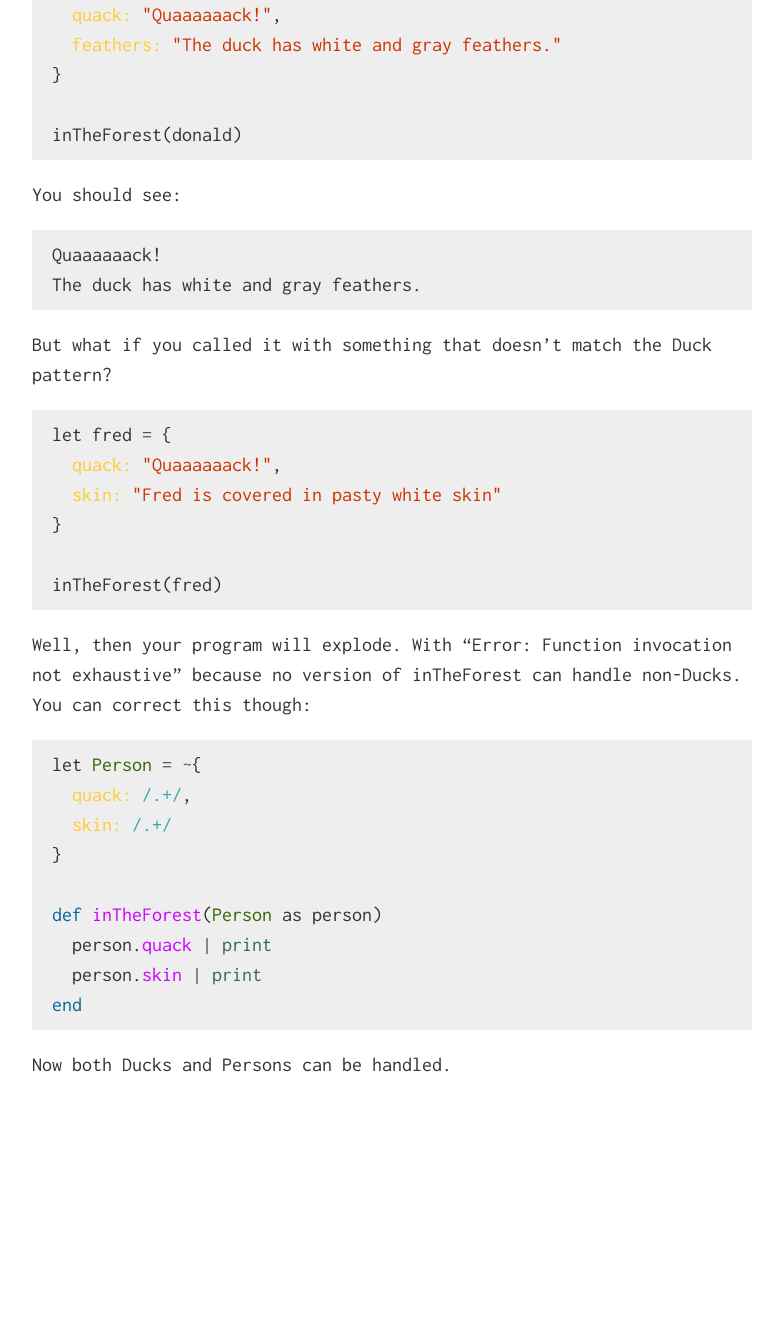
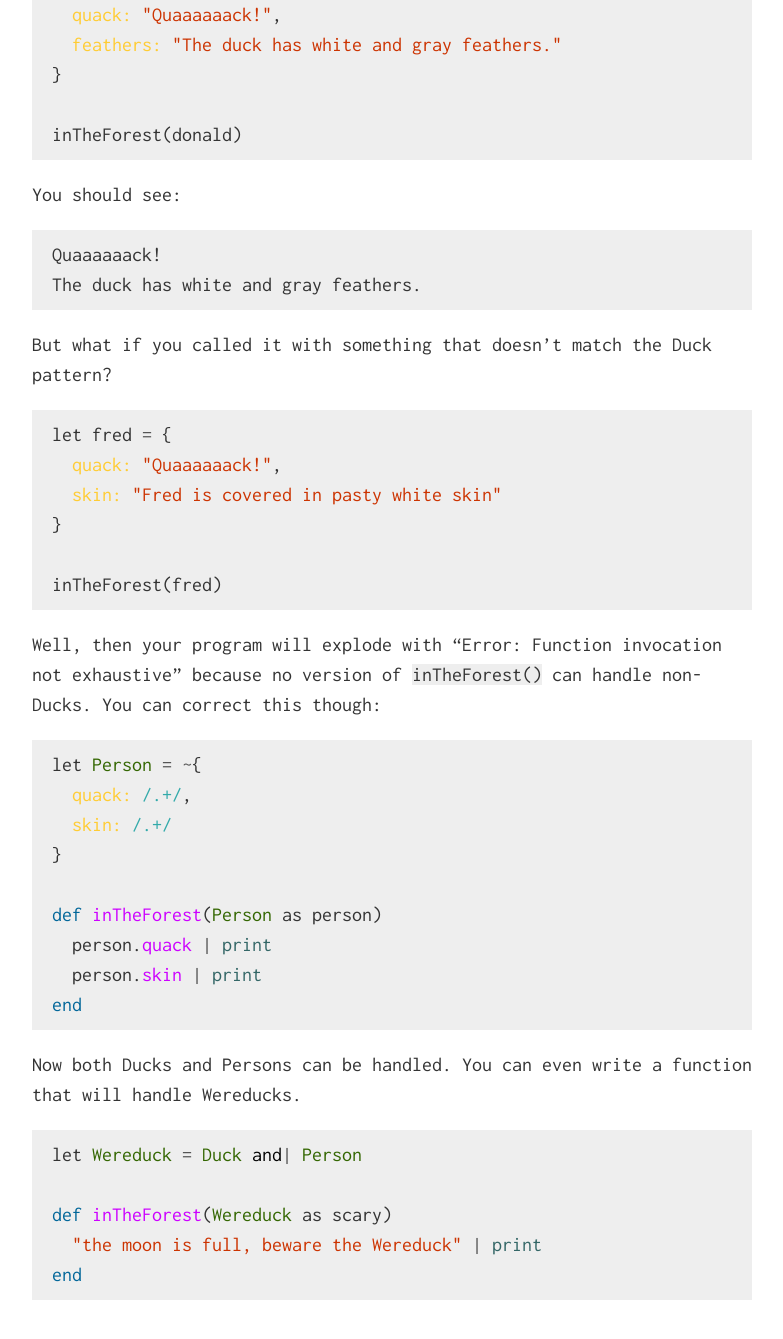
Before and after one commit to kode4food/fate-lang, a Jekyll site: the page built from why.md, in a window 1280 px wide and 1400 px high, scrolled down 2930 px. Shown: the top 1339 px of the window, without its empty margins (248-1031 px from the left). Built offline with Jekyll 4.4.1, drawn with Linux system fonts in a browser that asks for light colours; before the commit the page ends 4110 px from its top, so only the background shows below that.

Commit message:
why article

````diff
--- a/why.md
+++ b/why.md
@@ -86,7 +86,7 @@ let fred = {
 inTheForest(fred)
 ```
 
-Well, then your program will explode.  With "Error: Function invocation not exhaustive" because no version of inTheForest can handle non-Ducks.  You can correct this though:
+Well, then your program will explode with "Error: Function invocation not exhaustive" because no version of `inTheForest()` can handle non-Ducks.  You can correct this though:
 
 ```ruby
 let Person = ~{
@@ -100,4 +100,12 @@ def inTheForest(Person as person)
 end
 ```
 
-Now both Ducks and Persons can be handled.
+Now both Ducks and Persons can be handled.  You can even write a function that will handle Wereducks.
+
+```ruby
+let Wereduck = Duck and| Person
+
+def inTheForest(Wereduck as scary)
+  "the moon is full, beware the Wereduck" | print
+end
+```
````
